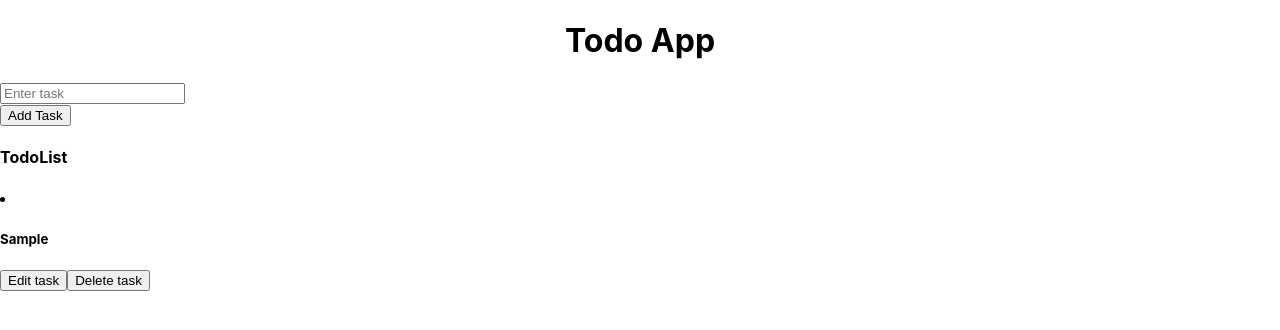
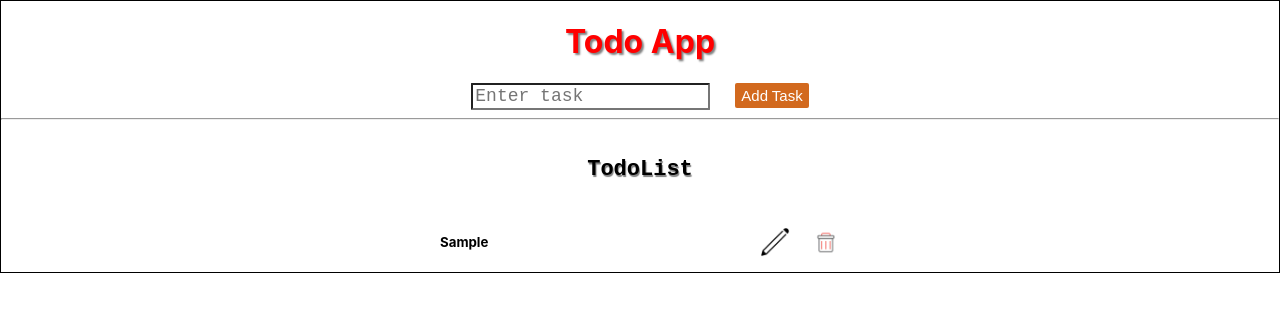
Before and after one commit to Mockingjai/simpleToDoApp, a React (Create React App) app: page / in a window 1280 px wide. Both pictures are taken after typing "Sample" into the empty fields and a click on the button "Add Task". Shown: the top 330 px of the page. Built offline with nearby package versions, Linux system fonts and the light colour scheme.

Commit message:
Release version

```diff
--- a/src/App.css
+++ b/src/App.css
@@ -4,25 +4,13 @@
     flex-direction: column;
     align-items: center;
 }
+.header_title {
+    text-align: center;
+    color: red;
+    text-shadow: 2px 2px 2px gray;
+}
 .todoinput_wrapper {
     display: flex;
     justify-content: center;
     flex-flow: row;
 }
-.backdropStyle {
-    position: fixed;
-    top: 0;
-    bottom: 0;
-    left: 0;
-    right: 0;
-    background-color: rgba(0,0,0,0.1);
-    padding: 50px;
-}
-.modalStyle {
-    background-color: #fff;
-    border-radius: 5px;
-    max-width: 500px;
-    min-height: 300px;
-    margin: 0 auto;
-    padding: 30px;
-}
--- a/src/App.js
+++ b/src/App.js
@@ -62,8 +62,8 @@ class App extends Component {
     };
     render() {
         return (
-            <div>
-                <h1 style={{textAlign: 'center'}}>Todo App</h1>
+            <div style={{border: '1px solid black'}}>
+                <h1 className='header_title'>Todo App</h1>
                 <div>
                     <TodoInput
                         title={this.state.title}
@@ -71,6 +71,7 @@ class App extends Component {
                         handleSubmit={this.handleSubmit}
                     />
                 </div>
+                <hr />
                 <div>
                     <TodoList
                         data={this.state.data}
--- a/src/ModalWindow/ModalWindow.js
+++ b/src/ModalWindow/ModalWindow.js
@@ -1,5 +1,6 @@
 import React, { Component } from 'react';
 import PropTypes from 'prop-types';
+import './index.css';
 class Modal extends Component {
     constructor(props){
         super(props);
@@ -24,12 +25,13 @@ class Modal extends Component {
         return (
             <div className="backdropStyle">
                 <div className="modalStyle">
-                    <input type="text" onChange={this.handleChange} defaultValue={this.state.title}/>
+                    <p className='window_title'>Change task or left old task</p>
+                    <input className='input_field' type="text" onChange={this.handleChange} defaultValue={this.state.title}/>
                     <div className="footer">
-                        <button onClick={() => this.handleEdit()}>
+                        <button className='action_buttons' onClick={() => this.handleEdit()}>
                             Edit
                         </button>
-                        <button>
+                        <button className='action_buttons' >
                             Close
                         </button>
                     </div>
@@ -40,7 +42,7 @@ class Modal extends Component {
 }
 
 Modal.propTypes = {
-    onClose: PropTypes.func.isRequired,
+    onClose: PropTypes.func,
     show: PropTypes.bool,
     children: PropTypes.node
 };
--- /dev/null
+++ b/src/ModalWindow/index.css
@@ -0,0 +1,43 @@
+.backdropStyle {
+    position: fixed;
+    top: 0;
+    bottom: 0;
+    left: 0;
+    right: 0;
+    background-color: rgba(0,0,0,0.1);
+    padding: 50px;
+}
+.modalStyle {
+    border: 1px solid salmon;
+    display: flex;
+    justify-content: center;
+    align-items: center;
+    background-color: #fff;
+    border-radius: 5px;
+    max-width: 500px;
+    min-height: 300px;
+    margin: 0 auto;
+    padding: 30px;
+}
+.input_field {
+    font-family: monospace;
+    color: #212121;
+    font-size: 18px;
+    /*border: 1px solid yellowgreen;*/
+    border-radius: 1px 1px;
+    height: 21px;
+}
+.action_buttons {
+    font-size: 15px;
+    height: 25px;
+    margin: 0 0 0 25px;
+    cursor: pointer;
+    border: none;
+    background-color: chocolate;
+    color: #fff;
+    border-radius: 2px 2px;
+}
+.window_title {
+    position: absolute;
+    top: 140px;
+}
--- a/src/TodoInput/TodoInput.js
+++ b/src/TodoInput/TodoInput.js
@@ -1,21 +1,21 @@
 import React, { Component } from 'react';
-
+import './index.css';
 class TodoInput extends Component {
     render() {
         return (
+            <div className='todo_input_wrapper'>
                 <form onSubmit={this.props.handleSubmit}>
                     <div>
-                    <input
+                        <input className='input_field'
                             type="text"
                             placeholder="Enter task"
                             value={this.props.title}
                             onChange={this.props.handleChange}
                         />
-                </div>
-                <div>
-                    <button type="submit">Add Task</button>
+                        <button type="submit" className='submit_button'>Add Task</button>
                     </div>
                 </form>
+            </div>
         )
     }
 }
--- /dev/null
+++ b/src/TodoInput/index.css
@@ -0,0 +1,24 @@
+.todo_input_wrapper {
+    display: flex;
+    /*border: 1px solid black;*/
+    flex-direction: row;
+    justify-content: center;
+}
+.input_field {
+    font-family: monospace;
+    color: #212121;
+    font-size: 18px;
+    /*border: 1px solid yellowgreen;*/
+    border-radius: 1px 1px;
+    height: 21px;
+}
+.submit_button {
+    font-size: 15px;
+    height: 25px;
+    margin: 0 0 0 25px;
+    cursor: pointer;
+    border: none;
+    background-color: chocolate;
+    color: #fff;
+    border-radius: 2px 2px;
+}
--- a/src/TodoItem/TodoItem.js
+++ b/src/TodoItem/TodoItem.js
@@ -1,4 +1,7 @@
 import React, { Component } from 'react';
+import './index.css';
+import edit from './edit.png';
+import _delete from './delete.png';
 import Modal from "../ModalWindow/ModalWindow";
 
 class TodoItem extends Component {
@@ -15,11 +18,13 @@ class TodoItem extends Component {
     render() {
         return (
             <div>
-                <li>
-                    <h5>{this.state.title}</h5>
-                    <div>
-                        <button onClick={() => this.handleEdit()}>Edit task</button>
-                        <button onClick={this.props.handleDelete}>Delete task</button>
+                <li className='item_wrapper'>
+                    <div className='task_wrapper'>
+                        <h5>{this.state.title}</h5>
+                        <div className='buttons'>
+                            <img className='edit-img' onClick={() => this.props.toggleModal()} src={edit} alt='edit'/>
+                            <img className='delete-img' onClick={this.props.handleDelete} src={_delete} alt="delete"/>
+                        </div>
                     </div>
                     <div>
                         <Modal
--- /dev/null
+++ b/src/TodoItem/index.css
@@ -0,0 +1,36 @@
+.item_wrapper {
+    /*border: 1px solid yellowgreen;*/
+    display: flex;
+    flex-direction: row;
+    justify-content: space-between;
+    align-items: center;
+    width: 400px;
+}
+.task_wrapper {
+    /*border: 1px solid yellow;*/
+    display: flex;
+    justify-content: space-between;
+    align-items: center;
+    width: 400px;
+}
+.buttons {
+    /*border: 1px solid olivedrab;*/
+    display: flex;
+    justify-content: center;
+    align-items: center;
+}
+.edit_button {
+    border: none;
+}
+.edit-img {
+    margin: 0 10px 0 0;
+    width: 30px;
+    height: 30px;
+    cursor: pointer;
+}
+.delete-img {
+    margin: 0 0 0 10px;
+    width: 30px;
+    height: 30px;
+    cursor: pointer;
+}
--- a/src/TodoList/TodoList.js
+++ b/src/TodoList/TodoList.js
@@ -1,11 +1,11 @@
 import React, { Component } from 'react';
 import TodoItem from "../TodoItem/TodoItem";
-
+import './index.css';
 class TodoList extends Component{
     render() {
         return (
-            <div>
-                <h4>TodoList</h4>
+            <div className='list_wrapper'>
+                <h4 className='todoList_header'>TodoList</h4>
                 {
                     this.props.data.map(item => {
                         return (
@@ -15,7 +15,6 @@ class TodoList extends Component{
                                 data={this.props.data}
                                 isModalOpen={this.props.isModalOpen}
                                 handleDelete={() => this.props.handleDelete(item.id)}
-                                handleEdit={this.props.handleEdit}
                                 handleChange={this.props.handleChange}
                                 toggleModal={this.props.toggleModal}
                             />
--- /dev/null
+++ b/src/TodoList/index.css
@@ -0,0 +1,13 @@
+.list_wrapper {
+    display: flex;
+    flex-direction: column;
+    align-items: center;
+    justify-content: center;
+    /*border: 1px solid darkred;*/
+}
+.todoList_header {
+    /*text-align: center;*/
+    font-family: monospace;
+    font-size: 22px;
+    text-shadow: 1px 2px 1px grey;
+}
```
Also changed, not shown: src/TodoItem/delete.png (added), src/TodoItem/edit.png (added). Lines whose indentation alone changed are shown as unchanged.
